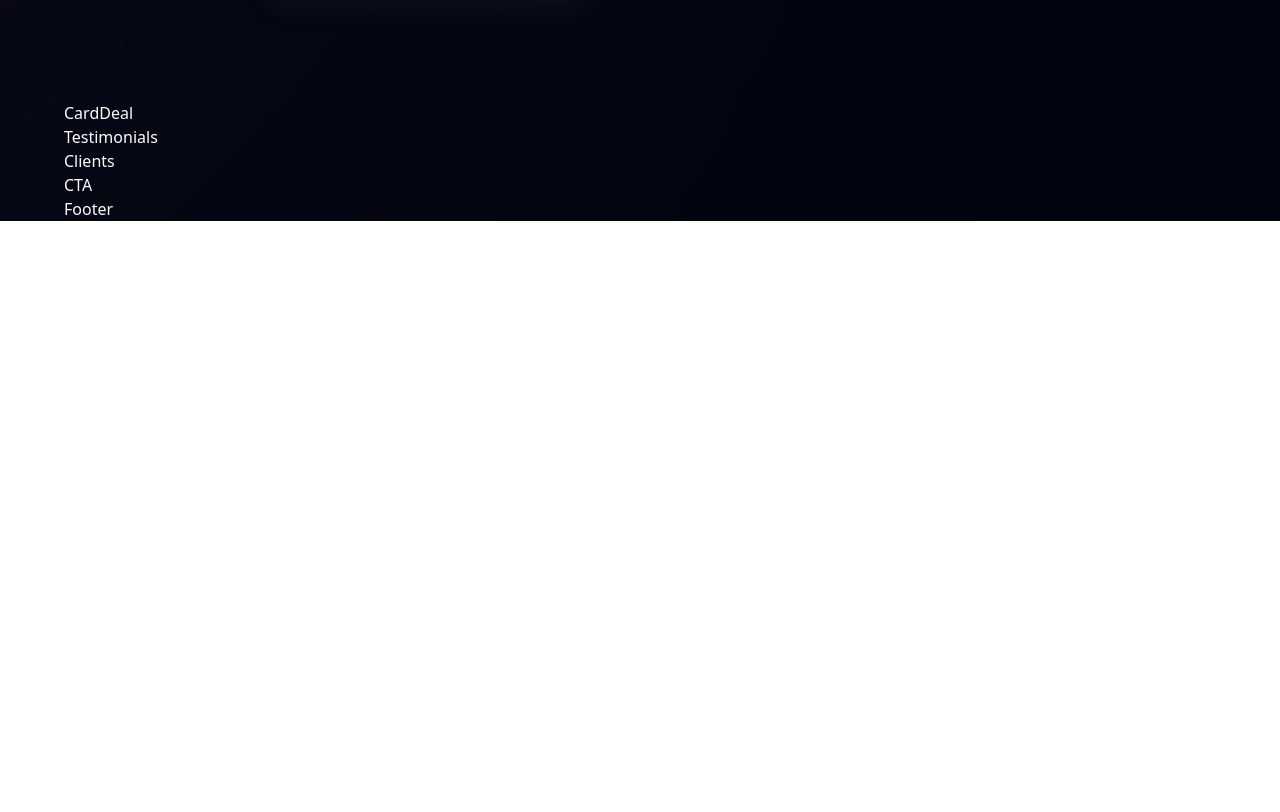
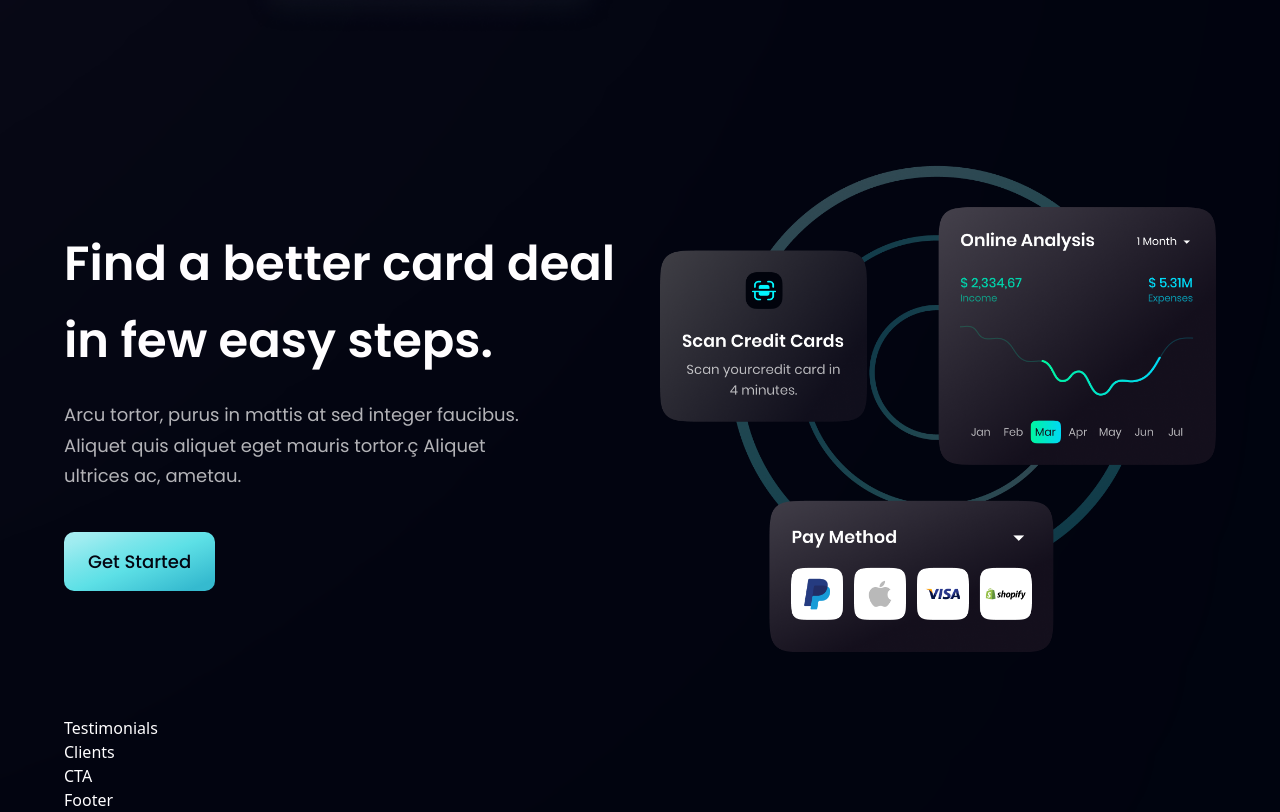
Before and after one commit to Uzayn/Hoobank, a React (Vite) app in the folder bank_webapp/: page / in a window 1280 px wide. Shown: the part 2085-2897 px from the top of the page. Before the commit the page ends 2306 px from the top, so only its background shows below. Built offline with nearby package versions, Linux system fonts and the light colour scheme.

Commit message:
"Update button, complete CardDeal section component"

```diff
--- a/bank_webapp/src/components/Button.jsx
+++ b/bank_webapp/src/components/Button.jsx
@@ -1,7 +1,7 @@
 import React from 'react'
 
 const Button = ({styles}) => (
-    <button type='button' className={`py-4 px-6 bg-blue-gradient font-poppins font-medium text-[18px] text-primary outline-none} ${styles}`}>
+    <button type='button' className={`rounded-[10px] py-4 px-6 bg-blue-gradient font-poppins font-medium text-[18px] text-primary outline-none} ${styles}`}>
       Get Started
     </button>
   )
--- a/bank_webapp/src/components/CardDeal.jsx
+++ b/bank_webapp/src/components/CardDeal.jsx
@@ -1,9 +1,27 @@
 import React from 'react'
+import { card } from "../assets";
+import styles, { layout } from "../style";
+import Button from "./Button";
 
-const CardDeal = () => {
-  return (
-    <div>CardDeal</div>
+const CardDeal = () => (
+    <section className={layout.section}>
+      <div className={layout.sectionInfo}>
+      <h2 className={styles.heading2}>
+        Find a better card deal <br className="sm:block hidden" /> in few easy
+        steps.
+      </h2>
+      <p className={`${styles.paragraph} max-w-[470px] mt-5`}>
+        Arcu tortor, purus in mattis at sed integer faucibus. Aliquet quis
+        aliquet eget mauris tortor.ç Aliquet ultrices ac, ametau.
+      </p>
+
+      <Button styles={`mt-10`} />
+    </div>
+
+    <div className={layout.sectionImg}>
+      <img src={card} alt="billing" className="w-[100%] h-[100%]" />
+    </div>
+    </section>
   )
-}
 
 export default CardDeal
```
